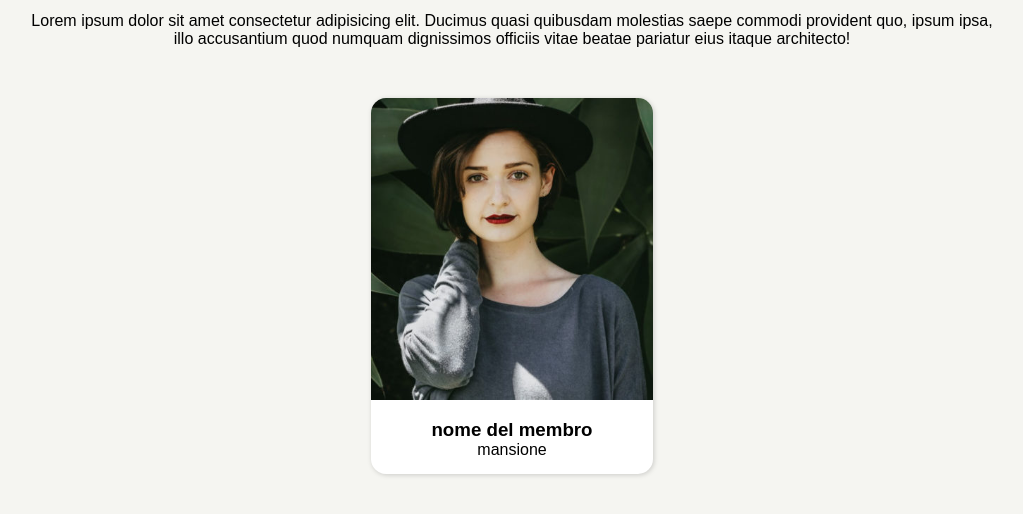
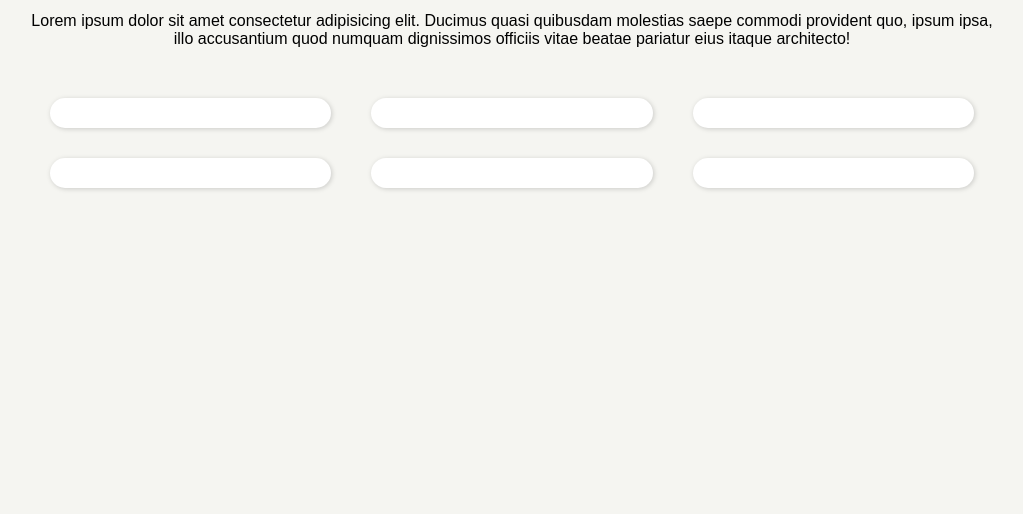
Before and after one commit to MarcoMazzilli/js-our-team, a plain HTML site: page index.html in a window 1280 px wide. Shown: the part 60-574 px from the top of the page, without its empty margins (128-1151 px from the left). Drawn offline with Linux system fonts and the light colour scheme.

Commit message:
[Add] Function to create card

```diff
--- a/assets/js/script.js
+++ b/assets/js/script.js
@@ -1,3 +1,7 @@
+
+const containerCard = document.querySelector(".container-card")
+console.log(containerCard)
+
 const TEAM = [
   {
     name : "Wayne Barnett",
@@ -31,17 +35,58 @@ const TEAM = [
   },
 ]
 
+
+
+// ======= Actions =========
+
 for (let member of TEAM){
+  const card = generateCard()
+  generateContent(card)
+
 
   console.log('-------------------------');
   console.log('LOG di tutto l\'oggetto --->', member)
 
+
   for (let key in member){
     console.log("KEY più VALORE --->",key,":", member[key])
   }
+
 }
 
 
+
+
+
+
+
+// ======= FUNZIONI =========
+
 function generateCard(){
 
+  const card = document.createElement("div")
+  card.classList.add("card")
+  containerCard.appendChild(card)
+
+  return card
 }
+
+function generateContent(card){
+
+  const photo = document.createElement("div")
+  photo.classList.add("photo")
+  card.appendChild(photo);
+
+  const description = document.createElement("div")
+  description.classList.add("description")
+  card.appendChild(description)
+}
+
+
+
+// const photo = document.crateElemeent("div")
+// photo.classList.add("photo")
+// card.appendChild(photo)
+
+// const description = document.crateElemeent("div")
+// description.classList.add("description")
--- a/index.html
+++ b/index.html
@@ -19,7 +19,7 @@
   <main>
     <div class="container-card">
 
-      <div class="card">
+      <!-- <div class="card">
         <div class="photo">
           <img src="assets/img/angela-caroll-chief-editor.jpg" alt="">
         </div>
@@ -27,8 +27,7 @@
           <h3>nome del membro</h3>
           <p>mansione</p>
         </div>
-      </div>
-    <!-- ---------- -->
+      </div>  -->
 
   </main>
 
```
